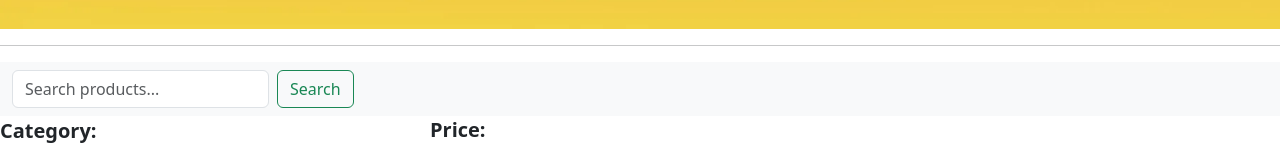
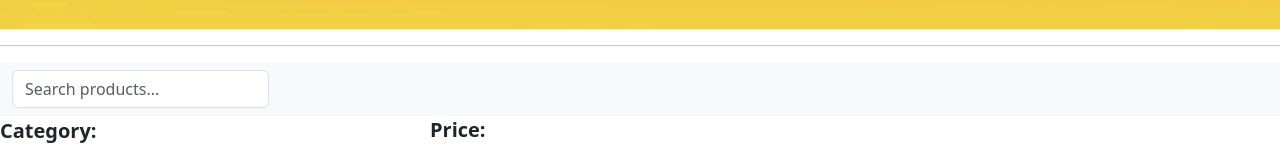
Before and after one commit to Cairie5/Shopping-App, a React (Create React App) app: page / in a window 1280 px wide. Shown: the part 853-998 px from the top of the page. Built offline with nearby package versions, Linux system fonts and the light colour scheme; no server answers.

Commit message:
style update

```diff
--- a/src/Components/Search.js
+++ b/src/Components/Search.js
@@ -24,7 +24,6 @@ function Search({ onSearch }) {
             onChange={handleInputChange}
             placeholder="Search products..."
           />
-          <button className="btn btn-outline-success" onClick={handleSearchButtonClick}>Search</button>
         </form>
       </div>
     </nav>
```
